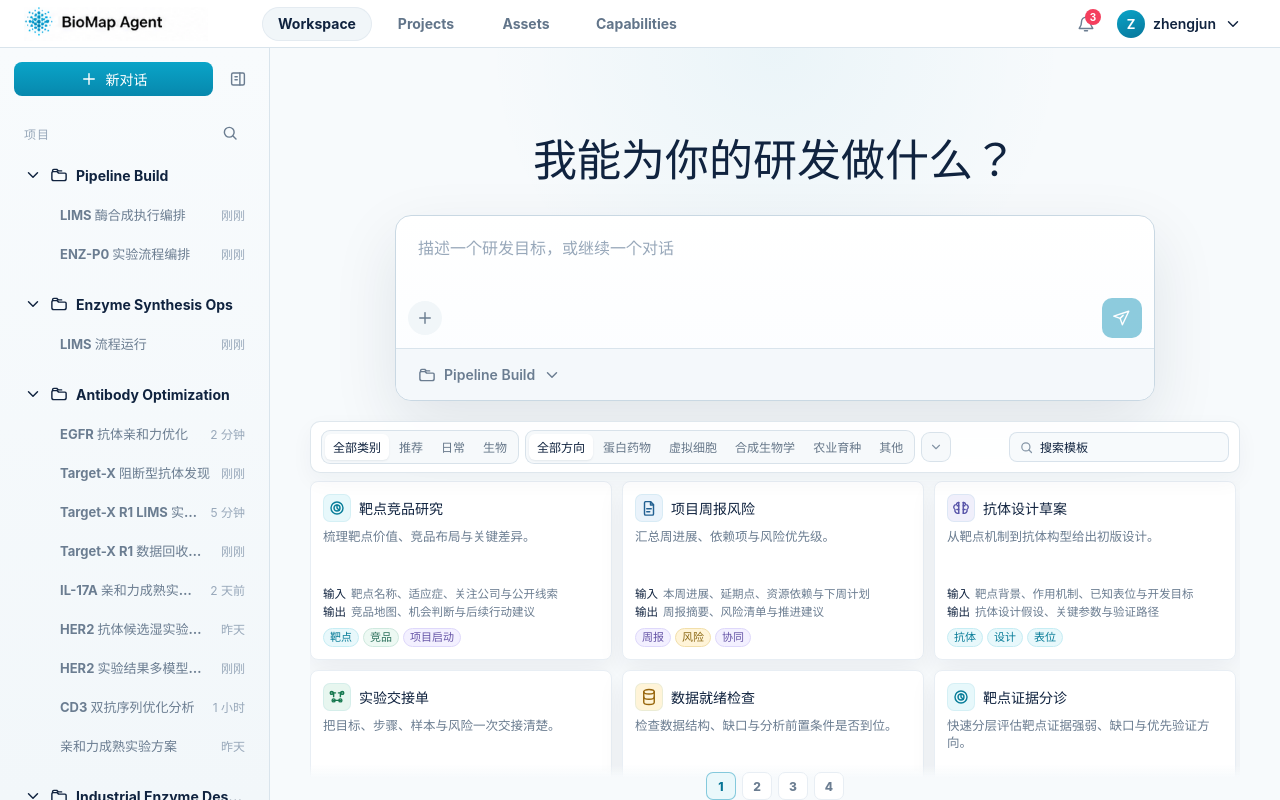
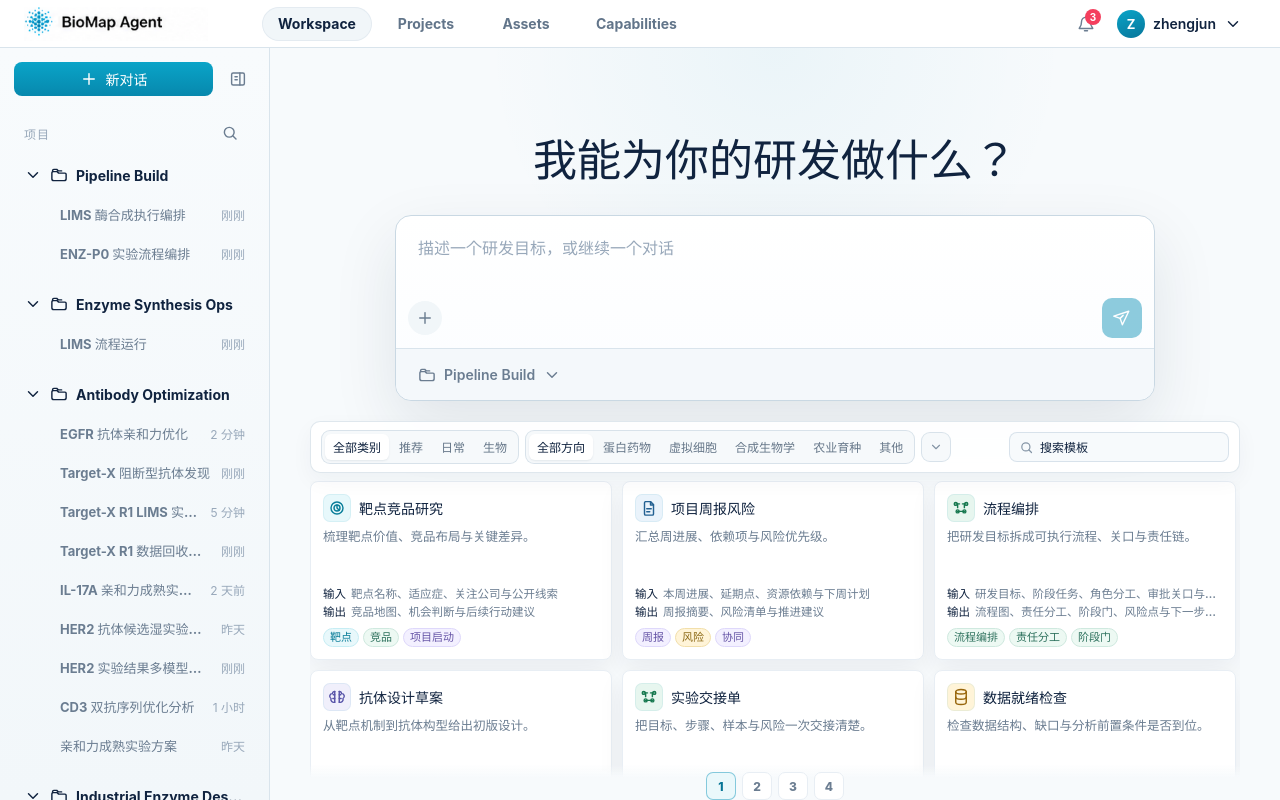
Before and after one commit to Govudw/shengwudemo, a React (Vite) app: page / in a window 1280 px wide. Built offline with nearby package versions, Linux system fonts and the light colour scheme.

Commit message:
feat: add flow orchestration template

```diff
--- a/src/data/homeTemplates/batches/batch01.ts
+++ b/src/data/homeTemplates/batches/batch01.ts
@@ -34,6 +34,23 @@ export const templateBatch01: HomeTemplate[] = [
     displayTags: ['周报', '风险', '协同'],
     featured: true,
     sortOrder: 2,
+  },
+  {
+    id: 'home-template-101',
+    title: '流程编排',
+    summary: '把研发目标拆成可执行流程、关口与责任链。',
+    input: '研发目标、阶段任务、角色分工、审批关口与交付要求',
+    output: '流程图、责任分工、阶段门、风险点与下一步动作',
+    prompt:
+      '我的研发流程编排需求如下：【研发目标、当前阶段、关键任务、参与角色、审批关口、交付要求、风险与约束】。请你作为Agent完成 workflow orchestration starter，把目标拆解成可执行流程，串联设计、实验、审批、人审、CRO handoff 和结果回传，输出阶段门、责任分工、依赖关系、风险节点与下一步推进动作。',
+    icon: 'workflow',
+    tone: 'teal',
+    scopeTags: ['日常', '生物'],
+    directionTags: ['其他', '蛋白药物', '虚拟细胞', '合成生物学', '农业育种'],
+    typeTags: ['完整工作流'],
+    displayTags: ['流程编排', '责任分工', '阶段门'],
+    featured: true,
+    sortOrder: 2.5,
   },
   {
     id: 'home-template-003',
```
Also changed, not shown: 1 other file (tests, documents, lock files or other folders).
